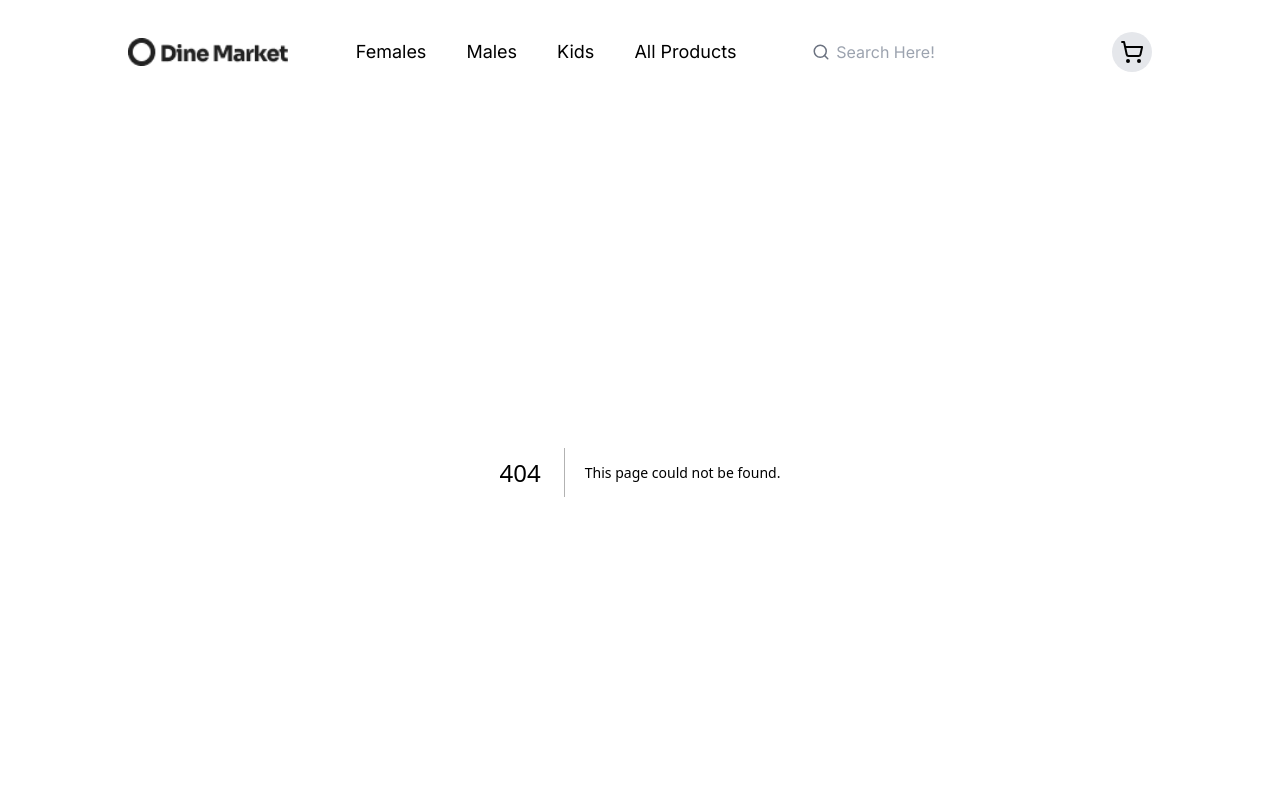
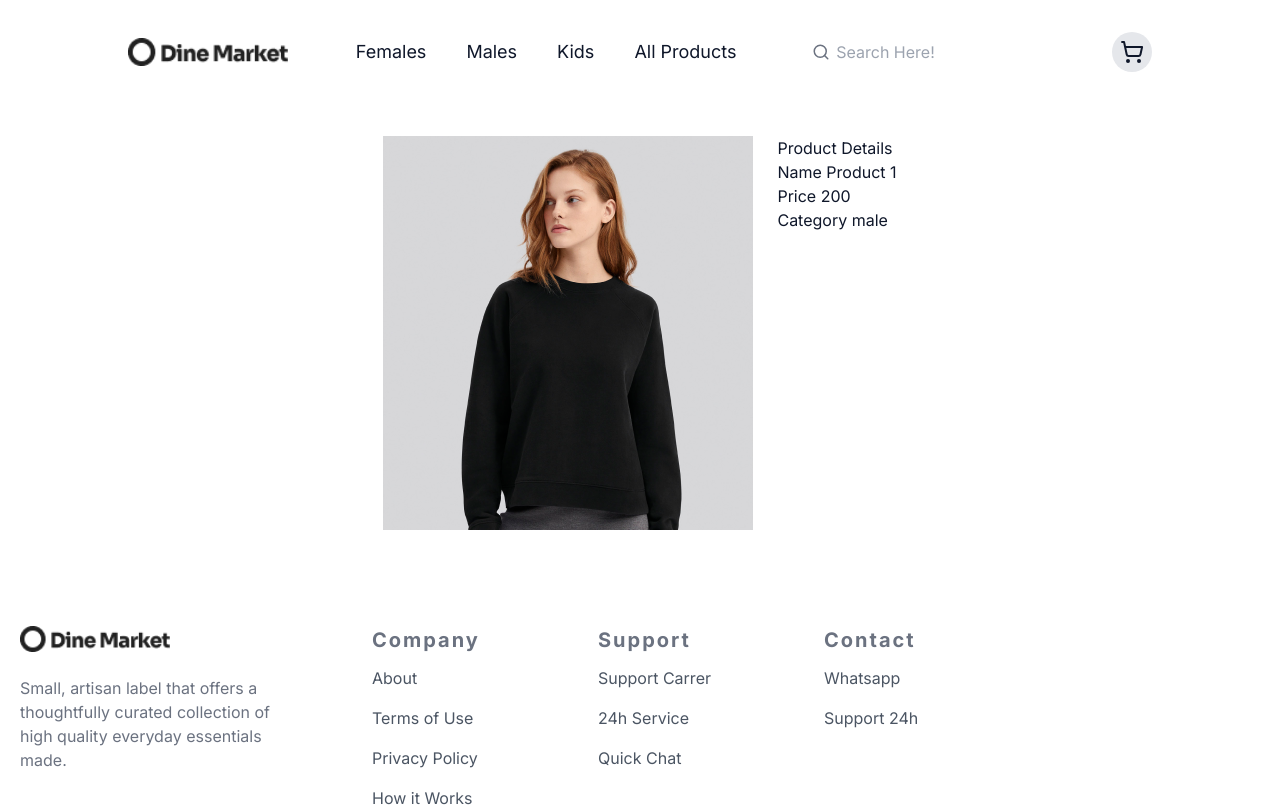
Before and after one commit to MasabBinZia/DineMarket-Ecommerce-web, a Next.js app: page /Products/1 in a window 1280 px wide. Before the commit this address had no page. Shown: the top 807 px of the page. Built offline with nearby package versions, Linux system fonts and the light colour scheme.

Commit message:
ProductDetail Dynamic  routing

```diff
--- a/src/app/Category/[slug]/page.tsx
+++ b/src/app/Category/[slug]/page.tsx
@@ -23,6 +23,7 @@ export default function Page({ params }: { params: { slug: string } }) {
             price={products.price}
             img={products.image}
             category={products.category}
+            id={products.id}
             />
         )):<p>No Products Found</p>
       }
--- /dev/null
+++ b/src/app/Products/[id]/page.tsx
@@ -0,0 +1,34 @@
+import { products } from "@/ultils/mock"
+import Image from "next/image";
+
+const getProductsDetail = (id: number | string) => {
+  return products.filter((product) => product.id == id)
+};
+
+
+export default function Page({ params }: { params: { id: string } }) {
+  const result = getProductsDetail(params.id);
+  return (
+    <div className="mt-8">
+      {/* <div className="text-center space-y-3">
+        <h3 className="text-3xl text-gray-800 font-bold capitalize">{params.id}</h3>
+      </div> */}
+      <div className='flex flex-wrap md:flex-row justify-center md:justify-evenly mt-8 md:mt-16 p-4 md:p-0'>
+        {
+          result.length > 0 ? result.map((products) => (
+            <div key={products.id} className="flex justify-between gap-6">
+              <div><Image src={products.image} alt={products.name} />
+              </div>
+              <div>
+                Product Details
+                <p>Name {products.name}</p>
+                <p>Price {products.price}</p>
+                <p>Category {products.category}</p>
+              </div>
+            </div>
+          )) : <p>No Products Found</p>
+        }
+      </div>
+    </div>
+  )
+};
--- a/src/app/Products/page.tsx
+++ b/src/app/Products/page.tsx
@@ -16,6 +16,7 @@ const AllProducts = () => {
             price={products.price}
             img={products.image}
             category={products.category}
+            id={products.id}
             />
         ))}
       </div>
--- a/src/components/ProductCard.tsx
+++ b/src/components/ProductCard.tsx
@@ -2,16 +2,18 @@ import React from 'react'
 import Image,{StaticImageData} from 'next/image'
 import { Button } from './ui/button'
 import { ShoppingCart } from "lucide-react"
-
+import Link from 'next/link'
 
 
 const ProductCard = (props:{
   tittle:string,
   price:number,
   img:StaticImageData,
-  category:string
+  category:string,
+  id:number
 }) => {
   return (
+    <Link href={`/Products/${props.id}`}>
     <div className='mb-8 hover:scale-110 duration-300 cursor-pointer'>
          <Image src={props.img} alt='product-1' className='rounded'/>
         <h3 className='font-bold text-lg mt-3'>{props.tittle}</h3>
@@ -19,6 +21,7 @@ const ProductCard = (props:{
         <p className='font-bold text-lg'>Category:<span className='text-base font-normal text-black capitalize'>{props.category}</span></p>
         <Button className='bg-black'><ShoppingCart className='h-4 w-4 mr-2'/>Add to Cart</Button>
     </div>
+    </Link>
   )
 }
 
--- a/src/components/layout/Header.tsx
+++ b/src/components/layout/Header.tsx
@@ -101,13 +101,13 @@ const Header = () => {
           <div
             className={`px-2 pt-2 pb-3 space-y-1 sm:px-3 bg-white`}
           >
-            <Link href={"/"} className='block px-3 py-2 text-base font-medium text-gray-700 hover:text-gray-900 hover:bg-gray-50'>
+            <Link href={"Category/female"} className='block px-3 py-2 text-base font-medium text-gray-700 hover:text-gray-900 hover:bg-gray-50'>
               Females
             </Link>
-            <Link href={"/"} className='block px-3 py-2 text-base font-medium text-gray-700 hover:text-gray-900 hover:bg-gray-50'>
+            <Link href={"Category/male"} className='block px-3 py-2 text-base font-medium text-gray-700 hover:text-gray-900 hover:bg-gray-50'>
               Males
             </Link>
-            <Link href={"/"} className='block px-3 py-2 text-base font-medium text-gray-700 hover:text-gray-900 hover:bg-gray-50'>
+            <Link href={"Category/kids"} className='block px-3 py-2 text-base font-medium text-gray-700 hover:text-gray-900 hover:bg-gray-50'>
               Kids
             </Link>
             <Link href={"/Products"} className='block px-3 py-2 text-base font-medium text-gray-700 hover:text-gray-900 hover:bg-gray-50'>
--- a/src/views/ProductList.tsx
+++ b/src/views/ProductList.tsx
@@ -18,7 +18,9 @@ const ProductList = () => {
             tittle={products.name}
             price={products.price}
             img={products.image}
-            category={products.category} />
+            category={products.category}
+            id={products.id}
+             />
         ))}
       </div>
     </div>
```
